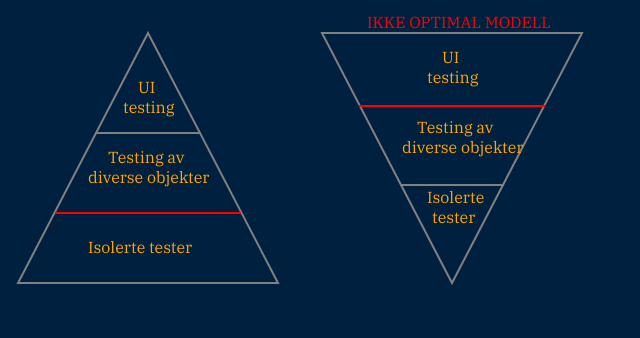
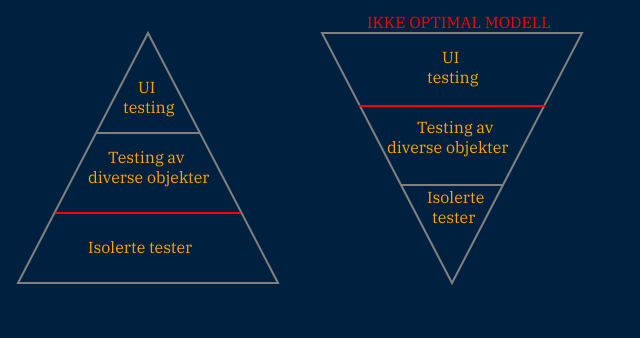
Before and after one commit to is114janisg/test, a plain HTML site: page index.html in a window 1280 px wide. Shown: the part 4005-4343 px from the top of the page, 240-880 px from the left. Drawn offline with Linux system fonts and the light colour scheme.

```diff
--- a/index.html
+++ b/index.html
@@ -144,7 +144,7 @@
           <text x="130" y="50"><tspan fill="orange">UI</tspan></text>
           <text x="115" y="70"><tspan fill="orange">testing</tspan></text>
           <text x="105" y="120"><tspan fill="orange">Testing av</tspan></text>
-          <text x="90" y="140"><tspan fill="orange">diverse objekter</tspan></text>
+          <text x="75" y="140"><tspan fill="orange">diverse objekter</tspan></text>
           <text x="115" y="190"><tspan fill="orange">Isolerte</tspan></text>
   <text x="120" y="210"><tspan fill="orange">tester</tspan></text>
     		    Sorry, your browser does not support inline SVG.
```
